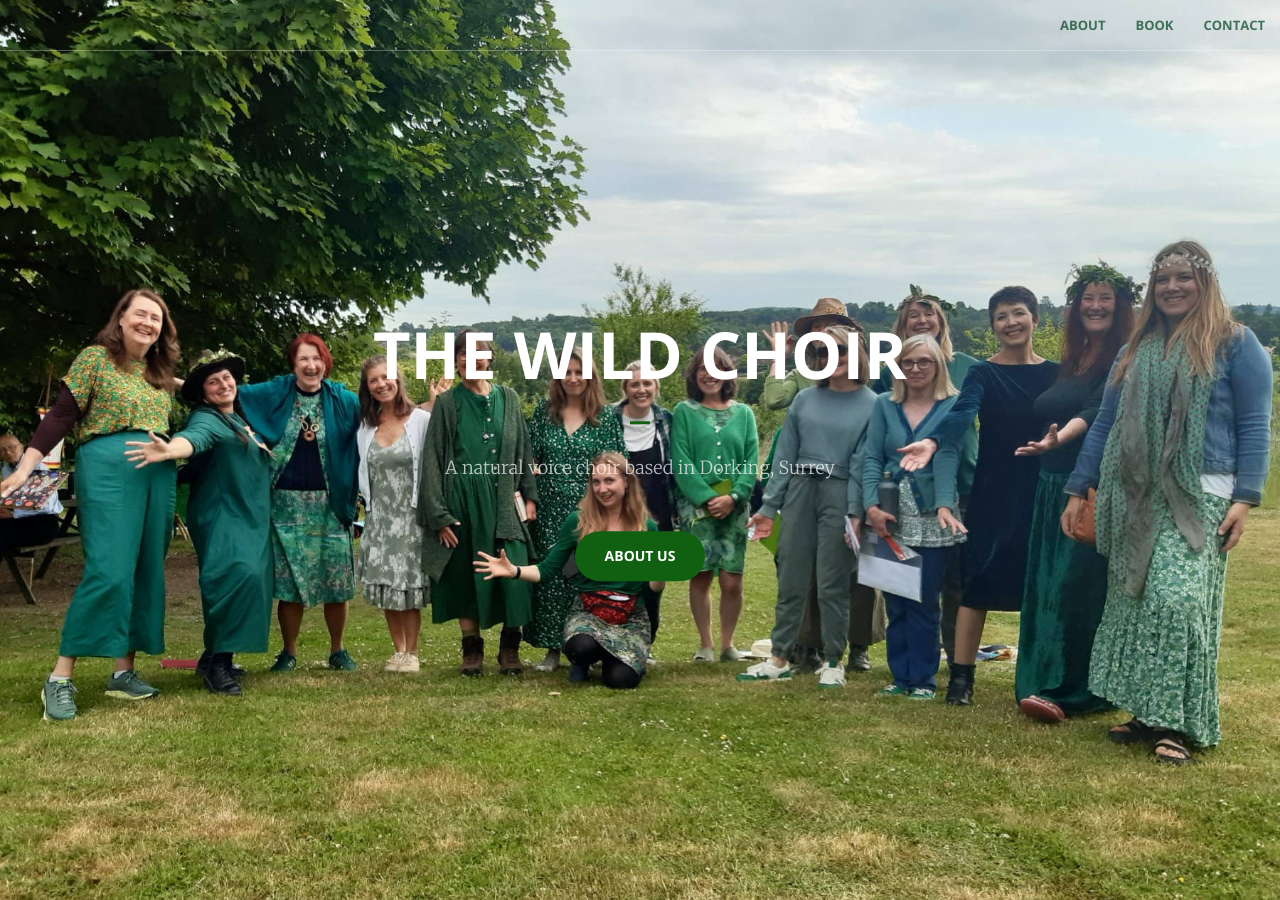
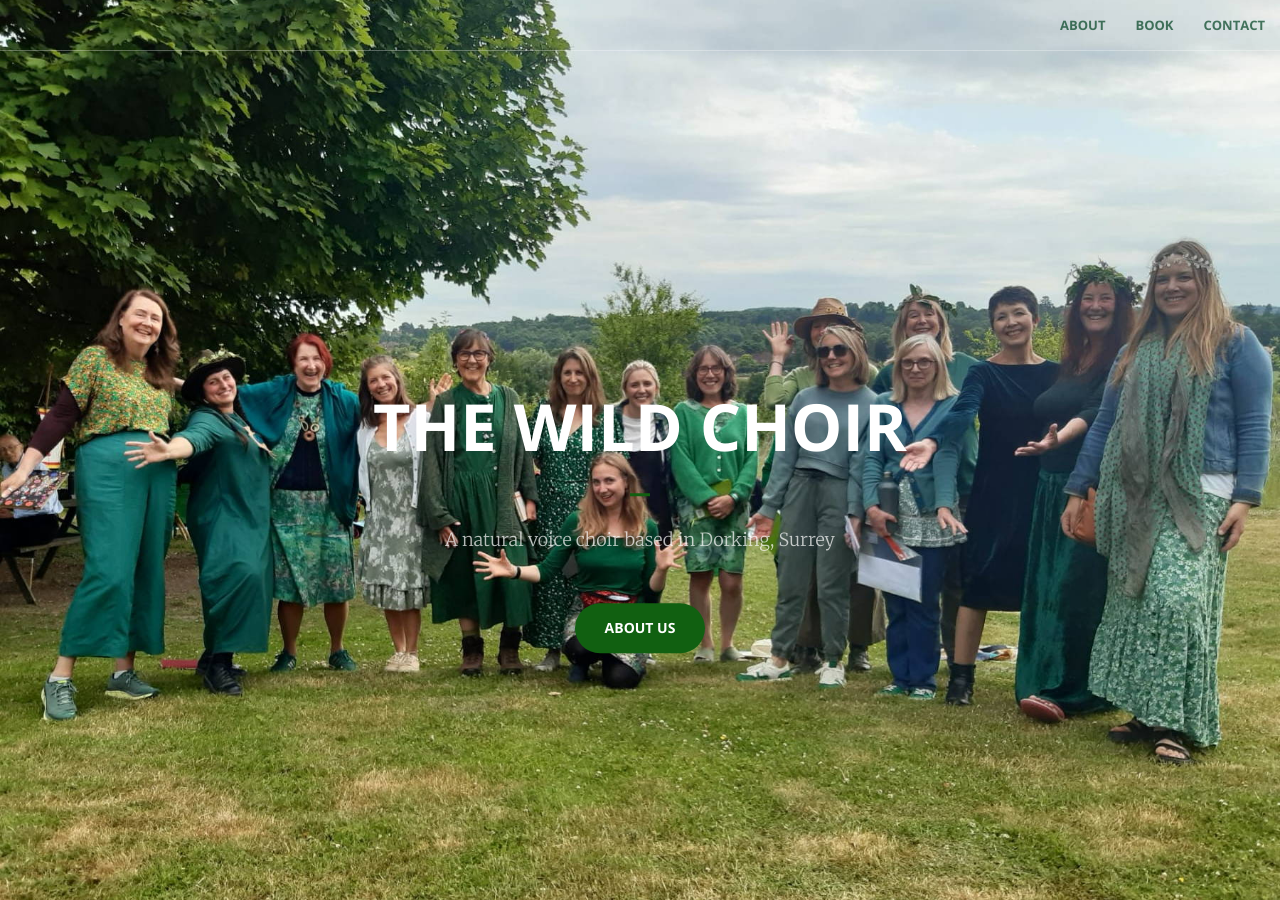
Before and after one commit to thewildchoir/thewildchoir-website, a Jekyll site: the page built from index.html, in a window 1280 px wide and 900 px high. Built offline with Jekyll 4.4.1, drawn with Linux system fonts in a browser that asks for light colours.

Commit message:
Updated main image CSS

```diff
--- a/css/main.scss
+++ b/css/main.scss
@@ -60,3 +60,12 @@ section {
     color: rgba(white, 1);
     text-decoration-line: underline;
 }
+
+header {
+    @media (min-width: 768px) {
+        min-height: 100%;
+        .header-content {
+            top: 58%;
+        }
+    }
+}
```
